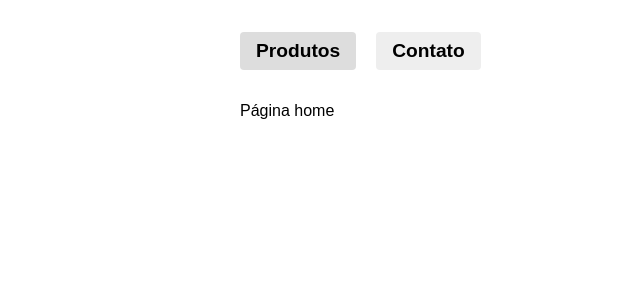
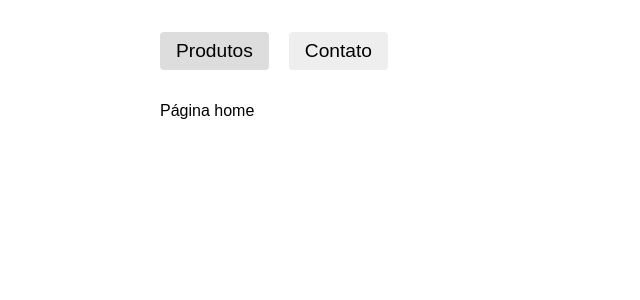
Before and after one commit to jpsantosss/react-ranek, a React (Vite) app: page / in a window 1280 px wide. Shown: the top 300 px of the page, without its empty margins (160-800 px from the left). Built offline with nearby package versions, Linux system fonts and the light colour scheme.

Commit message:
style: ajustes no Header e Global

```diff
--- a/src/css/global/Global.css
+++ b/src/css/global/Global.css
@@ -9,7 +9,11 @@ body {
   margin: 2rem;
 }
 
+img {
+  width: 100%;
+}
+
 .container {
-  max-width: 30rem;
+  max-width: 40rem;
   margin: 0 auto;
 }
--- a/src/css/layout/Header.css
+++ b/src/css/layout/Header.css
@@ -13,7 +13,6 @@
   text-decoration: none;
   background-color: #eee;
   color: black;
-  font-weight: bold;
   font-size: 1.2rem;
   padding: .5rem 1rem;
   border-radius: 4px;
@@ -21,5 +20,4 @@
 
 .nav-item.active {
   background-color: #ddd;
-  font-weight: bolder;
 }
```
